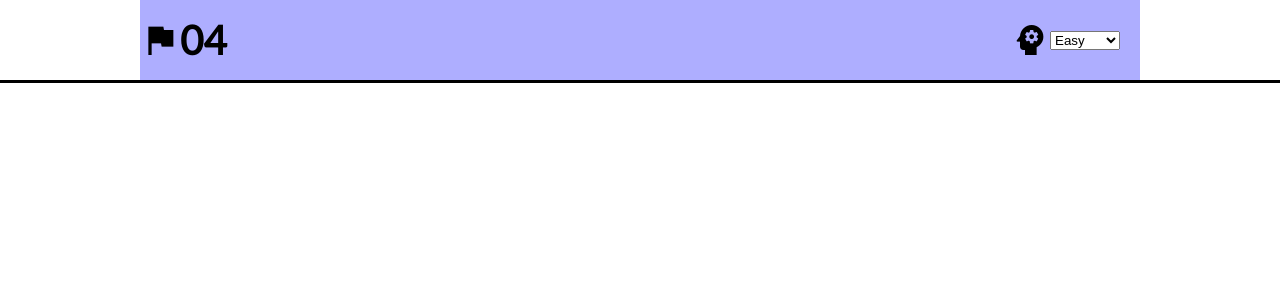
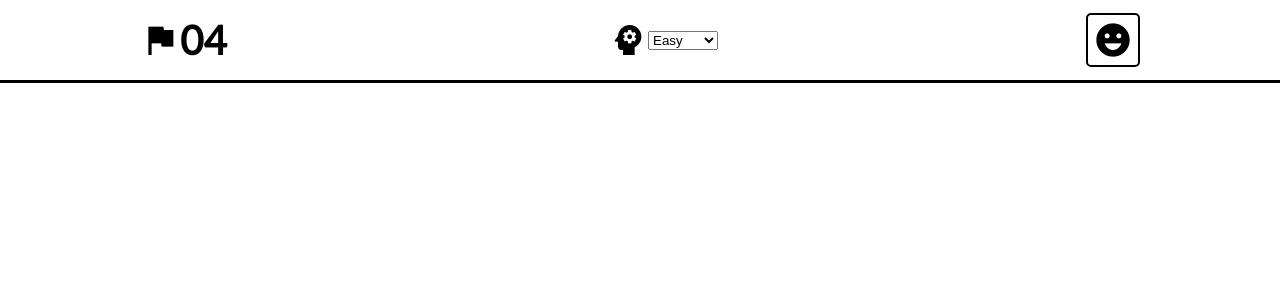
Before and after one commit to TheTeck/Minesweeper2, a React (Create React App) app: page / in a window 1280 px wide. Shown: the top 300 px of the page. Built offline with nearby package versions, Linux system fonts and the light colour scheme.

Commit message:
Create smiley face button component to start new game

```diff
--- a/src/Components/Controls/Controls.jsx
+++ b/src/Components/Controls/Controls.jsx
@@ -2,6 +2,7 @@ import React from 'react';
 
 import FlagCounter from '../FlagCounter/FlagCounter';
 import GameSelect from '../GameSelect/GameSelect';
+import NewGameButton from '../NewGameButton/NewGameButton';
 import './Controls.scss';
 
 export default function Controls (props) {
@@ -10,6 +11,7 @@ export default function Controls (props) {
             <div id="controls-cluster">
                 <FlagCounter count={"04"} />
                 <GameSelect level={props.level} updateLevel={props.updateLevel} />
+                <NewGameButton />
             </div>
         </div>
     )
--- a/src/Components/Controls/Controls.scss
+++ b/src/Components/Controls/Controls.scss
@@ -8,10 +8,10 @@
   #controls-cluster {
     width: 100%;
     height: 100%;
+    padding: 0 10px;
     display: flex;
     justify-content: space-between;
     align-items: center;
-    background-color: rgba(0, 0, 255, 0.316);
   }
 }
 
--- /dev/null
+++ b/src/Components/NewGameButton/NewGameButton.jsx
@@ -0,0 +1,11 @@
+import React from 'react';
+
+import './NewGameButton.scss';
+
+export default function NewGameButton (props) {
+    return (
+        <div id="newgamebutton-container">
+            <div className="material-icons icon-medium">emoji_emotions</div>
+        </div>
+    )
+}
--- /dev/null
+++ b/src/Components/NewGameButton/NewGameButton.scss
@@ -0,0 +1,9 @@
+#newgamebutton-container {
+  width: 50px;
+  height: 50px;
+  display: flex;
+  justify-content: center;
+  align-items: center;
+  border: 2px solid black;
+  border-radius: 5px;
+}
```
